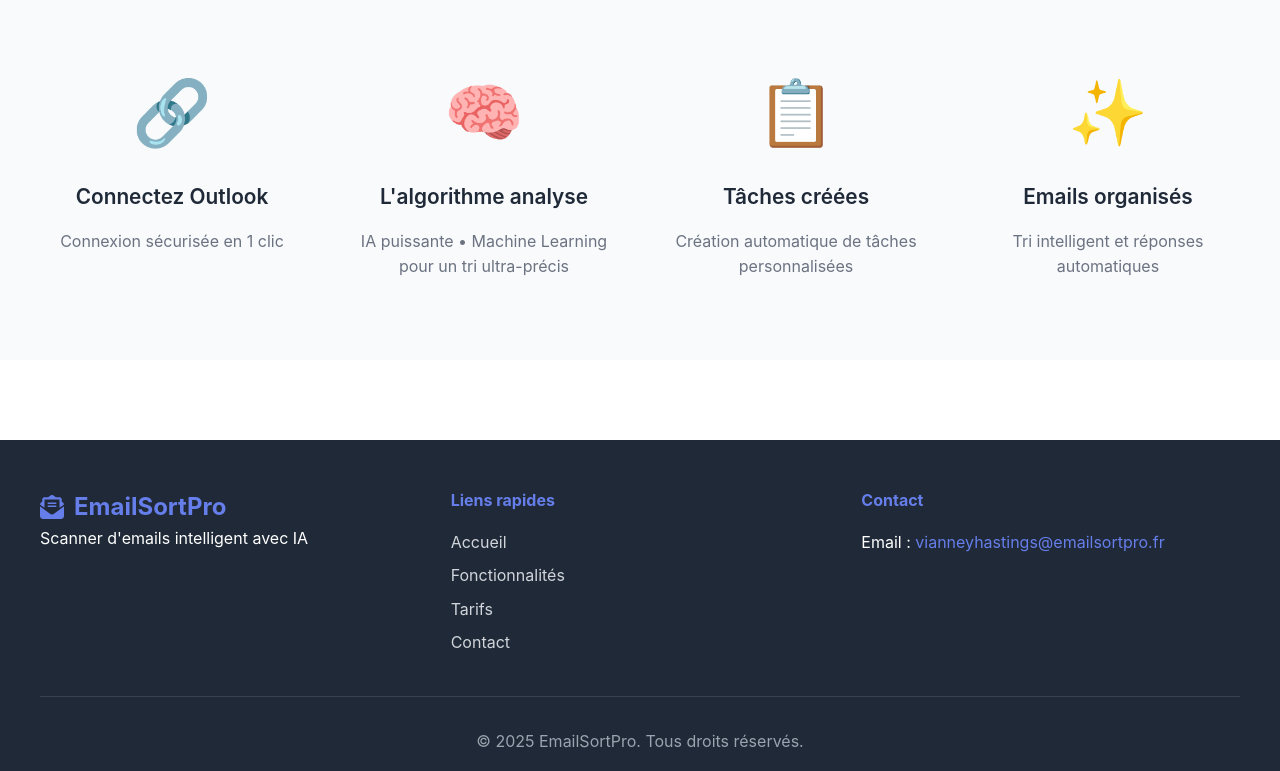
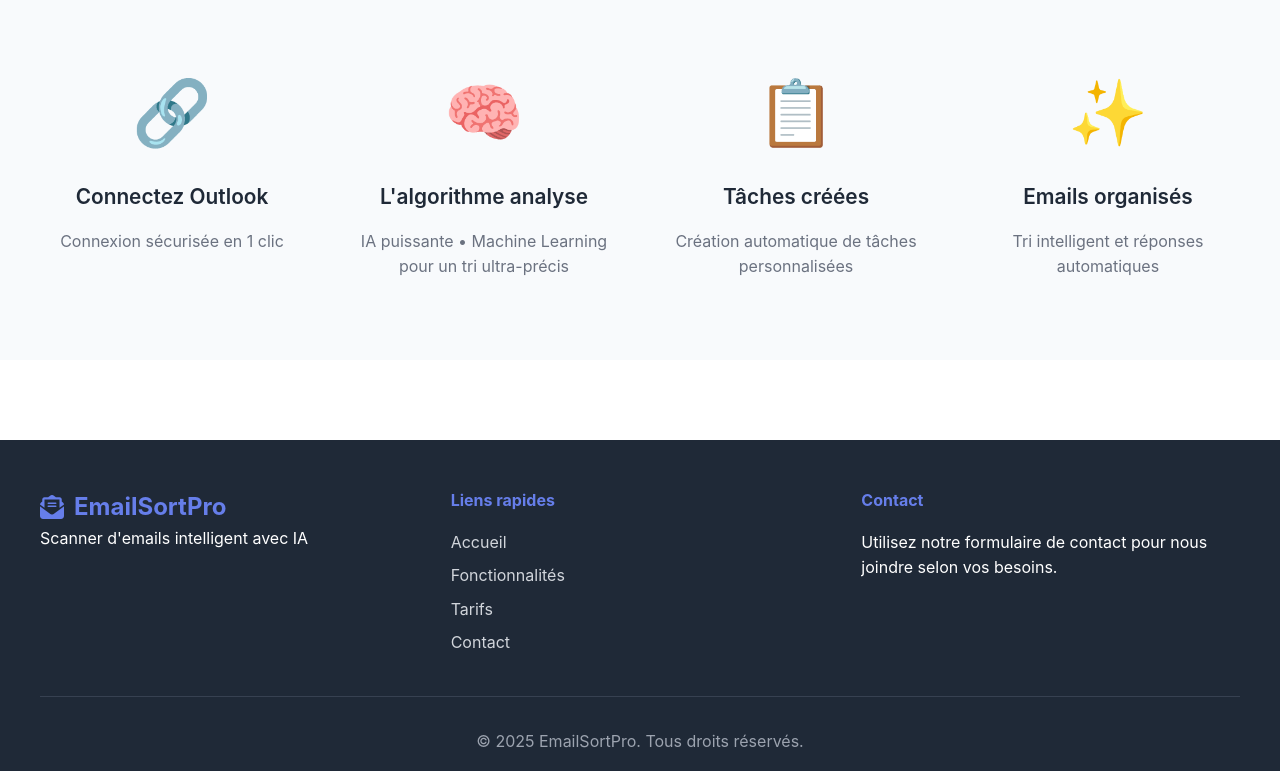
Before and after one commit to EmailSortpro/EmailSortPro-Site-Web, a plain HTML site: page index.html in a window 1280 px wide. Shown: the part 1047-1818 px from the top of the page. Drawn offline with Linux system fonts and the light colour scheme; a script that the page names is missing.

Commit message:
Update index.html

```diff
--- a/index.html
+++ b/index.html
@@ -136,9 +136,7 @@
                 </div>
                 <div class="footer-section">
                     <h4>Contact</h4>
-                    <p>
-                        Email : <a href="mailto:vianneyhastings@emailsortpro.fr" style="color: #667eea;">vianneyhastings@emailsortpro.fr</a>
-                    </p>
+                    <p>Utilisez notre formulaire de contact pour nous joindre selon vos besoins.</p>
                 </div>
             </div>
             <div class="footer-bottom">
```
